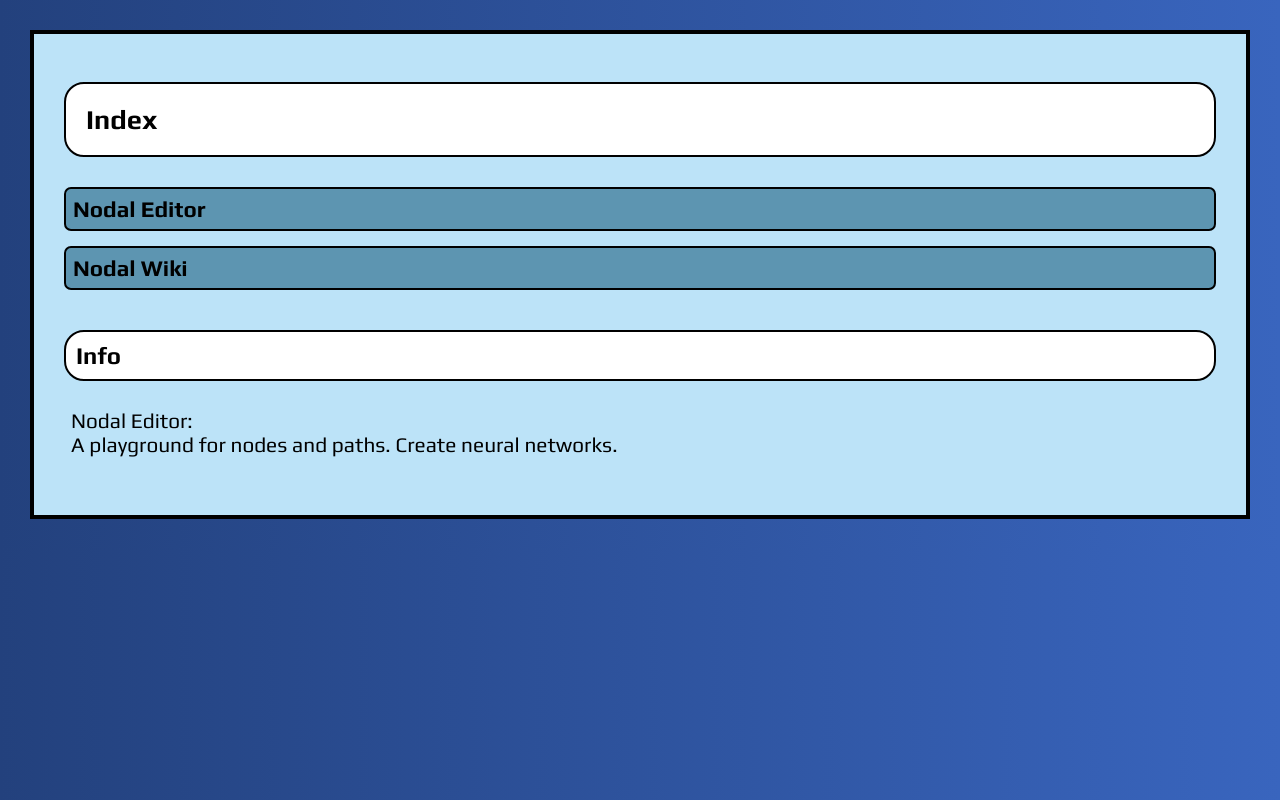
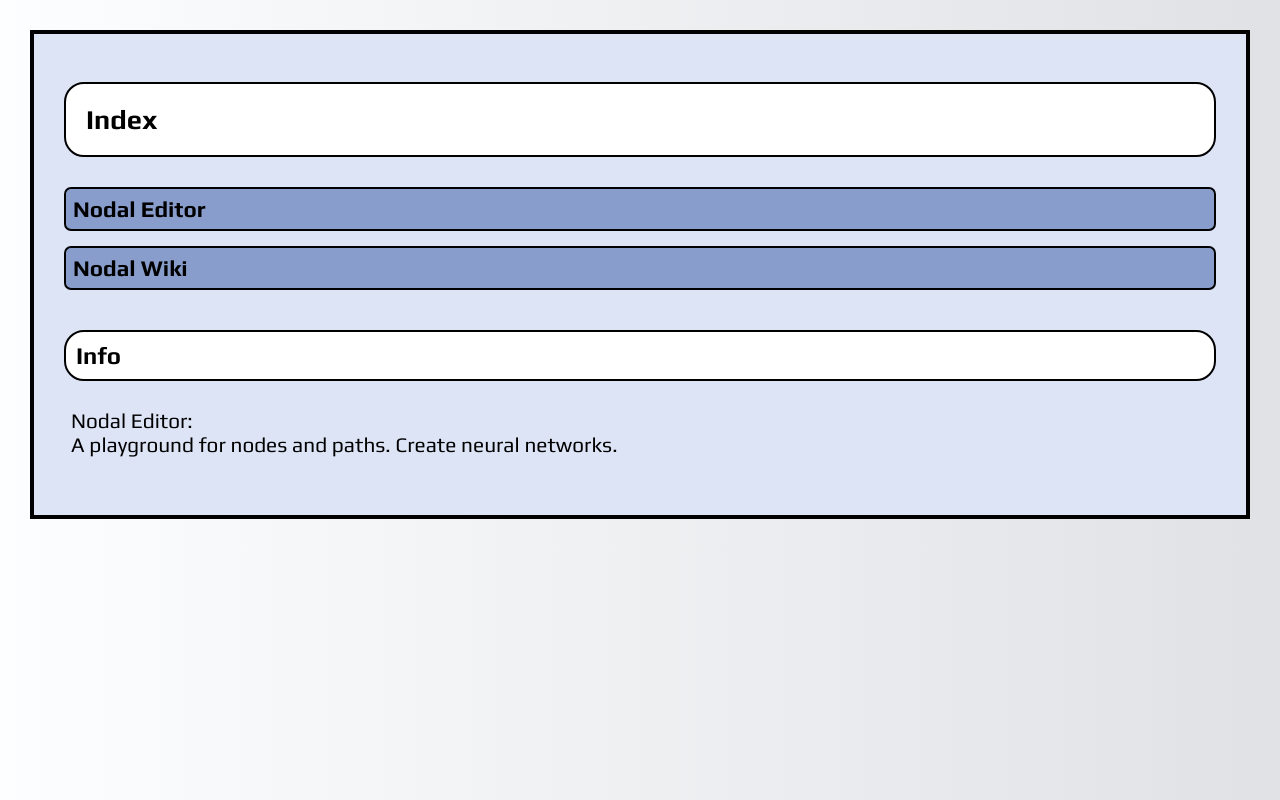
Before and after one commit to EmfGit450/Ann_Mirror, a plain HTML site: page index.html in a window 1280 px wide. Drawn offline with Linux system fonts and the light colour scheme.

Commit message:
changed index.html to look less ugly, fixed script in .gitlab-ci.yml

```diff
--- a/index.html
+++ b/index.html
@@ -8,14 +8,14 @@
 @import url('https://fonts.googleapis.com/css2?family=Play:wght@400;700&display=swap');
 
 .content-width {
-background: #bce3f8;
+background: #dce4f6;
 padding: 30px;
 margin: 0 auto;
 max-width: 259vw;
 border: 4px solid black;
 }
 body {
-background-image: linear-gradient(90deg, #23417d, #3965be);
+background-image: linear-gradient(90deg, hsl(220,90.4%,99.6%), hsl(220,7.5%,88.7%));
 margin: 0 auto;
 max-width: 259vw;
 padding: 30px;
@@ -54,7 +54,7 @@ color: black;
 padding: 7px;
 }
 a {
-background: #5d95b1;
+background: #889dcc;
 display: block;
 margin-bottom: 15px;
 transition: 0.2s;
```
Also changed, not shown: .gitlab-ci.yml.
